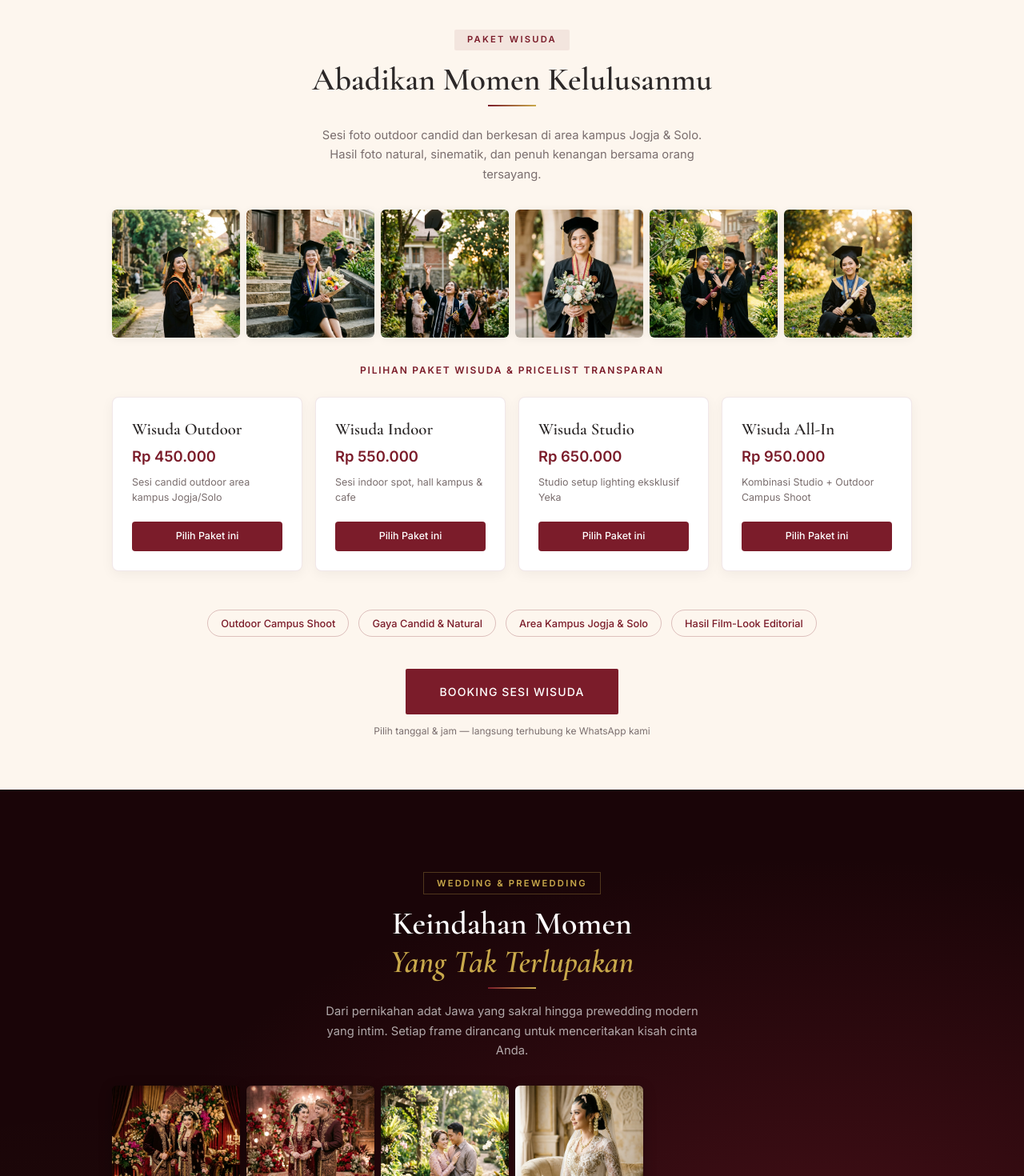
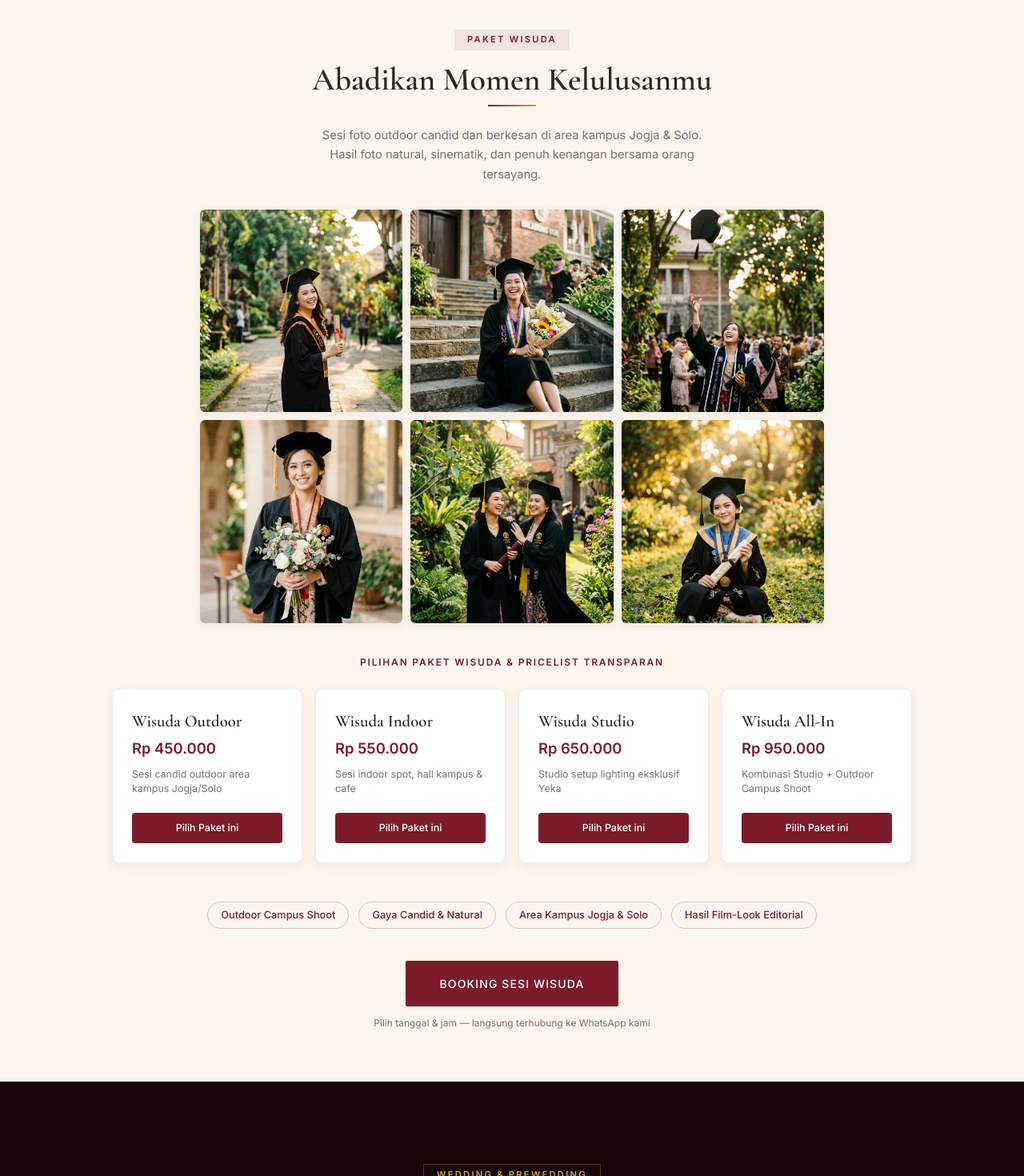
Before and after one commit to andrew-sora/yeka-studio, a Next.js app: page / in a window 1280 px wide. Shown: the part 1999-3469 px from the top of the page at 80% size. Built offline with nearby package versions, Linux system fonts and the light colour scheme.

Commit message:
style: enforce 3-column instagram grid layout across screens

```diff
--- a/src/components/WeddingSection.tsx
+++ b/src/components/WeddingSection.tsx
@@ -112,12 +112,13 @@ export default function WeddingSection() {
           </p>
         </div>
 
-        {/* Compact Photo Grid */}
+        {/* 3-Column Instagram Style Photo Grid (3x2 Grid) */}
         <div style={{
           display: 'grid',
-          gridTemplateColumns: 'repeat(auto-fill, minmax(150px, 1fr))',
-          gap: '8px',
-          marginBottom: '2rem',
+          gridTemplateColumns: 'repeat(3, 1fr)',
+          gap: '10px',
+          maxWidth: '780px',
+          margin: '0 auto 2.5rem',
         }}>
           {WEDDING_PHOTOS.map((photo, i) => (
             <div
--- a/src/components/WisudaSection.tsx
+++ b/src/components/WisudaSection.tsx
@@ -93,12 +93,13 @@ export default function WisudaSection() {
           </p>
         </div>
 
-        {/* Photo Grid - Compact Gallery */}
+        {/* Photo Grid - 3-Column Instagram Style Gallery (3x2 Grid) */}
         <div style={{
           display: 'grid',
-          gridTemplateColumns: 'repeat(auto-fill, minmax(150px, 1fr))',
-          gap: '8px',
-          marginBottom: '2rem',
+          gridTemplateColumns: 'repeat(3, 1fr)',
+          gap: '10px',
+          maxWidth: '780px',
+          margin: '0 auto 2.5rem',
         }}>
           {WISUDA_PHOTOS.map((photo, i) => (
             <div
```
